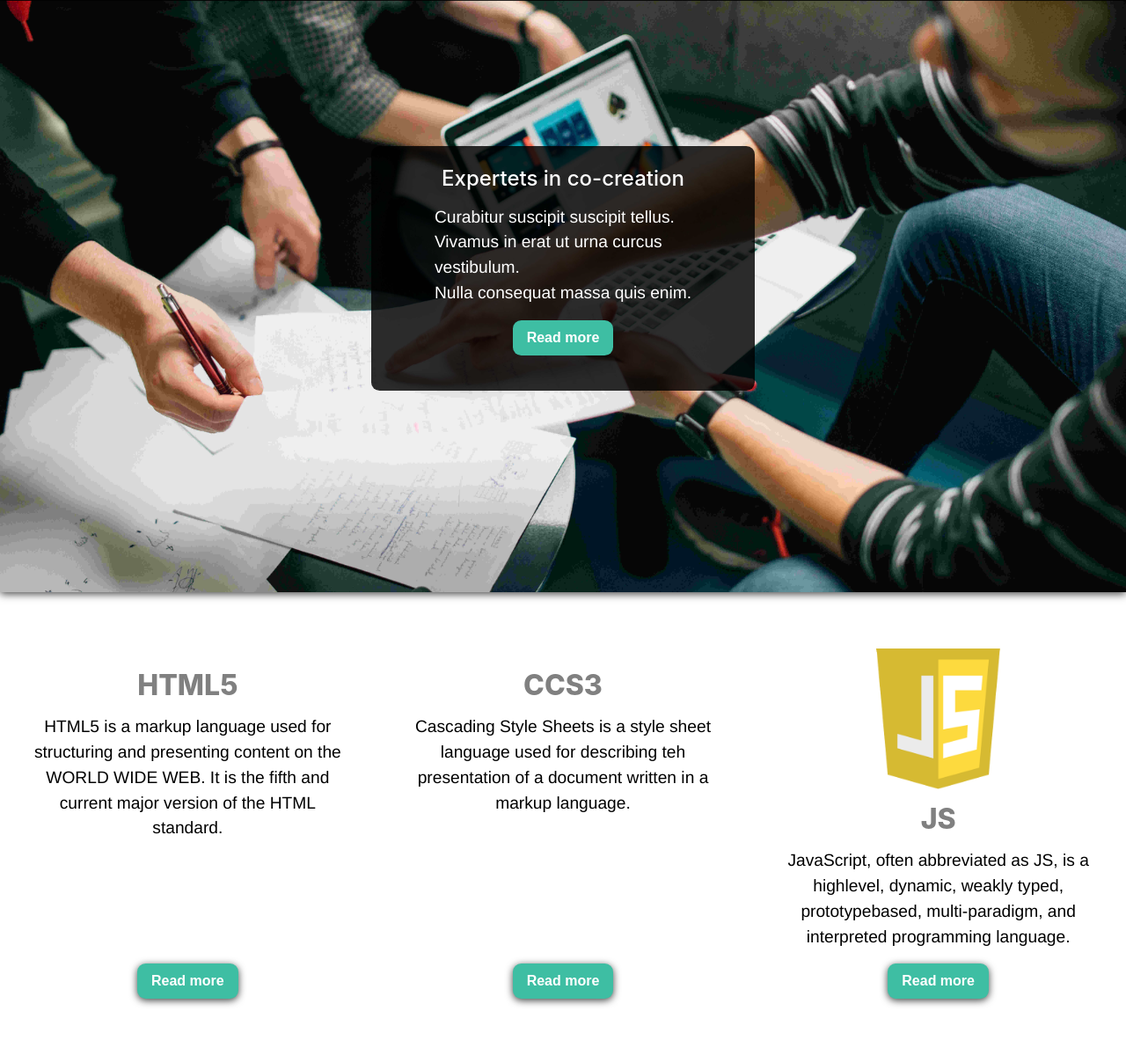
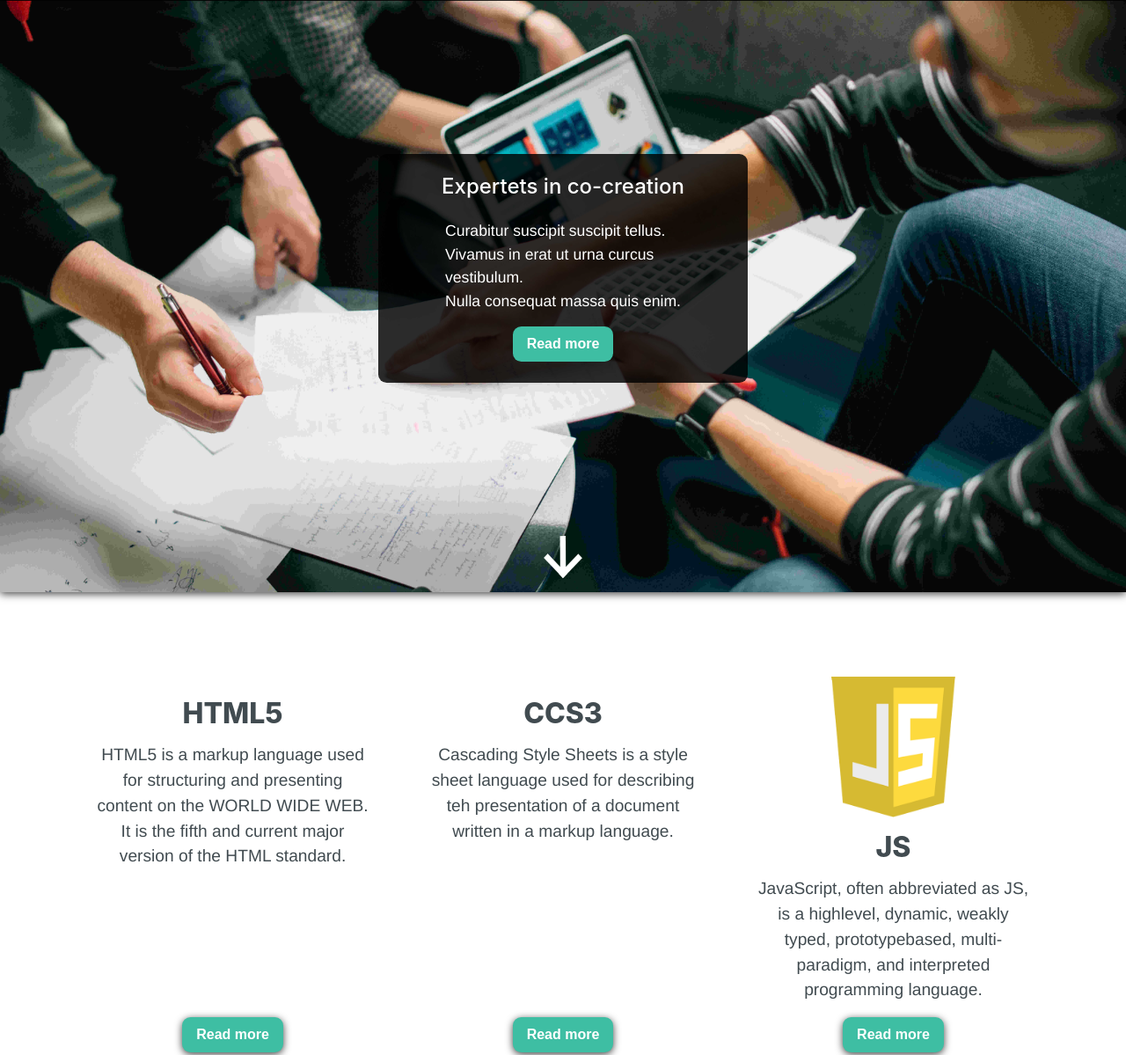
Before and after one commit to magnusohrstrom/digitalistmagnusohrstrom, a website: page index.html in a window 1280 px wide. Shown: the part 127-1326 px from the top of the page at 88% size. Drawn offline with nearby package versions, Linux system fonts and the light colour scheme.

Commit message:
Add: Arrow-icon

```diff
--- a/index.html
+++ b/index.html
@@ -37,6 +37,7 @@
             </p>
             <button class="button-teal flex flex-center">Read more</button>
         </article>
+        <img src="dist/images/hero-arrow.svg" class="hero-arrow"  alt="">
     </section>
     <section class="tech-section flex row">
         <article class="tech-article-card flex flex-column col-lg-4">
--- a/src/scss/_global.scss
+++ b/src/scss/_global.scss
@@ -6,7 +6,6 @@ padding:0;
 //typography
 h1, h2, h3, h4, h6, a , p {
     font-family: 'Helvetica', 'Arial',serif;
-    color:white;
 }
 a {
     text-decoration: none;
--- a/src/scss/_hero.scss
+++ b/src/scss/_hero.scss
@@ -1,5 +1,5 @@
 .hero-section {
-    height: 50rem;
+    height: 80rem;
     width:100%;
     background:url('../../../dist/images/background.jpg');
     background-size: cover;
@@ -7,10 +7,18 @@
     justify-content: center;
     align-items:center;
     margin:0;
+    @include breakpoint(xxxlarge){
+        height: 100vh;
+    }
     @include breakpoint(small){
         justify-content: center;
         align-items:flex-end;
-        height: 100vh;
+    }
+    .hero-arrow {
+        position: absolute;
+        bottom:2%;
+        height: 3rem;
+        width: 3.5rem;
     }
 }
 
@@ -20,7 +28,7 @@
     background:$black-overlay;
     border-radius: 0.6rem;
     margin-top:5%;
-    padding: 0 4.5rem 2.5rem 4.5rem;
+    padding: 0rem 4.5rem 1.5rem 4.5rem;
     @include breakpoint(small){
         width: 100%;
         padding:1rem 0;
@@ -28,8 +36,9 @@
         padding-bottom: 2rem;
     }
     p {
-        font-size: 1.2rem;
+        font-size: 1.1rem;
         font-weight:200;
+        color:white;
         @include breakpoint(small){
             font-size: 1rem;
             margin-bottom: 2rem;
@@ -38,7 +47,7 @@
     h1 {
         color:white;
         font-size: 1.5rem;
-        margin:1.5rem 0 1rem 0;
+        margin:1.5rem 0 1.5rem 0;
         @include breakpoint(small){
             font-size: 1.3rem;
             margin:0.5rem 0 0.6rem 0;
--- a/src/scss/_tech-section.scss
+++ b/src/scss/_tech-section.scss
@@ -1,6 +1,7 @@
 .tech-section {
+
     &.row {
-        margin:0;
+        margin:2rem 6% 6rem 6%;
     }
     .tech-article-card {
         margin:4rem 0;
@@ -13,7 +14,7 @@
 
         h3 {
             font-size: 2rem;
-            color:grey;
+            color:$grey;
             font-weight: 800;
         }
 
@@ -22,6 +23,7 @@
             font-size: 1.2rem;
             color:black;
             max-width: 30rem;
+            color:$grey;
             @include breakpoint(medium){
                 margin-bottom:2rem;
                 font-size: 1rem;
--- a/src/scss/_varmix.scss
+++ b/src/scss/_varmix.scss
@@ -7,7 +7,7 @@ $black-overlay: rgba(0, 0, 0, 0.82);
 
 /*------------- Breakpoints mixin*/
 
-$breakpoints: ( 'xxsmall': ( max-width: 360px),'xsmall': ( max-width: 375px), 'small': ( max-width: 464px),'smedium': ( max-width: 560px ), 'medium': ( max-width: 854px), 'large': ( max-width: 1100px), 'xlarge': ( max-width: 1300px), 'xxlarge': ( max-width:1500px));
+$breakpoints: ( 'xxsmall': ( max-width: 360px),'xsmall': ( max-width: 375px), 'small': ( max-width: 464px),'smedium': ( max-width: 560px ), 'medium': ( max-width: 854px), 'large': ( max-width: 1100px), 'xlarge': ( max-width: 1300px), 'xxlarge': ( max-width:1500px), 'xxxlarge': ( max-width:2000px));
 @mixin breakpoint($name) {
     @if map-has-key($breakpoints, $name) {
         @media #{inspect(map-get($breakpoints, $name))} {
```
Also changed, not shown: dist/css/main.css, dist/images/hero-arrow.svg (added), dist/images/white-arrow.svg (added).
